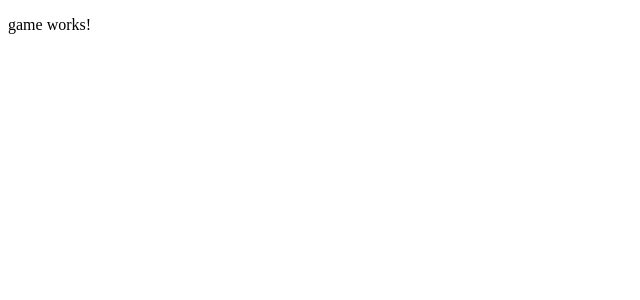
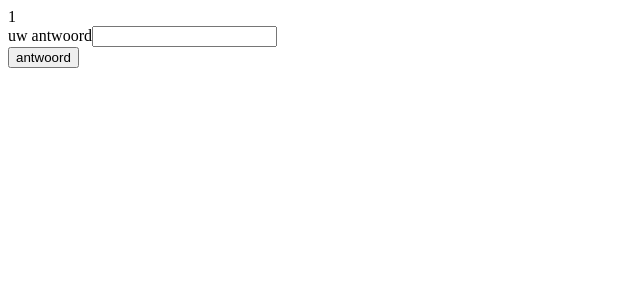
Before and after one commit to AndreeaPenu/charades, an Angular app in the folder charades/frontend/frontend/: page /game/1 in a window 1280 px wide. Shown: the top 300 px of the page, without its empty margins (0-640 px from the left). Built offline with nearby package versions, Linux system fonts and the light colour scheme.

Commit message:
jdsdsfjfjk

```diff
--- a/charades/frontend/frontend/src/app/game/game.component.html
+++ b/charades/frontend/frontend/src/app/game/game.component.html
@@ -1,3 +1,16 @@
-<p>
-  game works!
-</p>
+{{sessionKey}}
+<form action="" (ngSubmit)="Answer(f)" #f="ngForm">
+    <div class="row">
+        <div class="col-xs-12">
+            <div class="form-group">
+                <label for="answer">uw antwoord</label>
+                <input type="text" id="answer" name="answer" class="form-control" ngModel>
+            </div>
+        </div>
+    </div>
+    <div class="row">
+        <div class="col-xs-12">
+            <button type="submit" class="btn btn-success">antwoord</button>
+        </div>
+    </div>
+</form>
--- a/charades/frontend/frontend/src/app/game/game.component.ts
+++ b/charades/frontend/frontend/src/app/game/game.component.ts
@@ -13,8 +13,8 @@ sessionKey:any;
   ngOnInit() {
     this.route.params.subscribe(
         (params: Params) => {
-          this.sessionKey=+params['sessionkey'];
-          console.log(+params['sessionkey']);
+          this.sessionKey=params['sessionkey'];
+          console.log(params['sessionkey']);
 
         }
     );
--- a/charades/frontend/frontend/src/app/start/new/new.component.ts
+++ b/charades/frontend/frontend/src/app/start/new/new.component.ts
@@ -10,7 +10,7 @@ import {AppService} from "../app.service";
   styleUrls: ['./new.component.css']
 })
 export class NewComponent implements OnInit {
-  newgameformgroup: FormGroup;
+
   key:any;
 
   constructor(private http:Http, private router:Router, private service: AppService) { }
```
